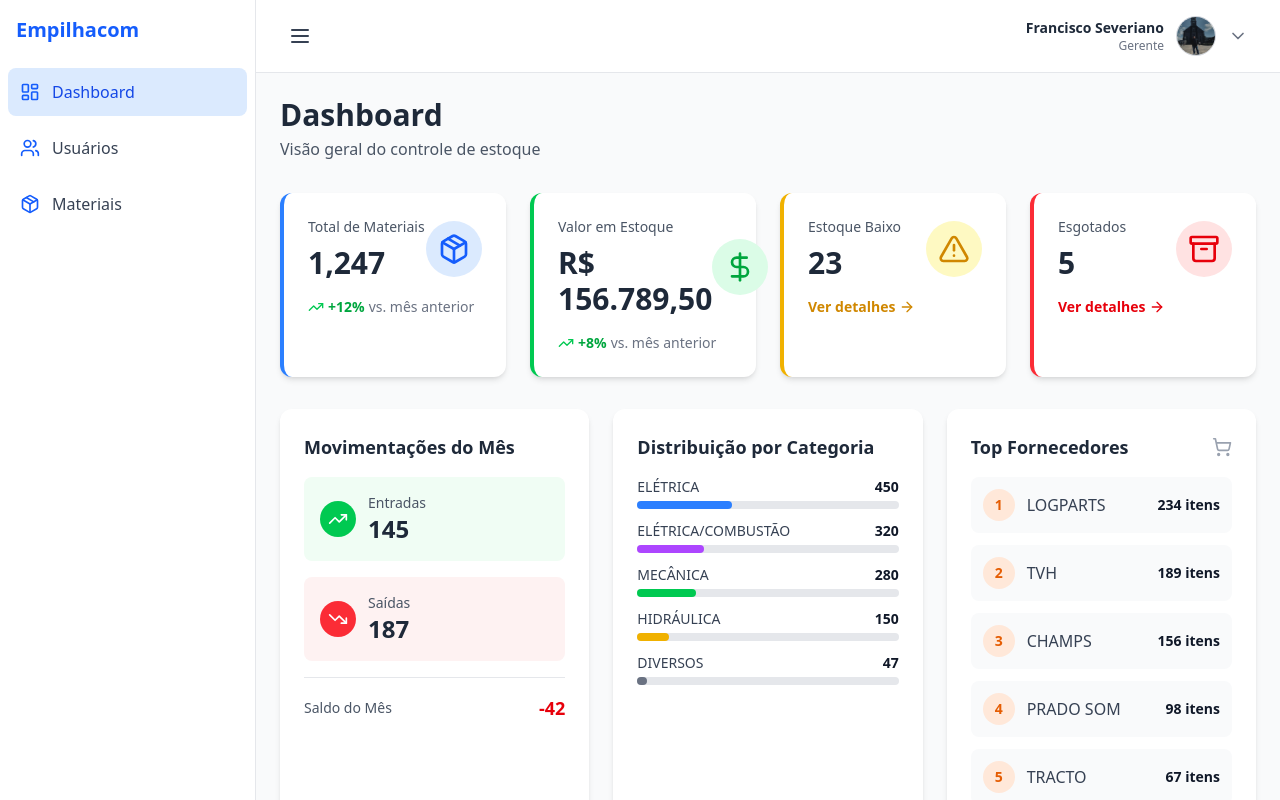
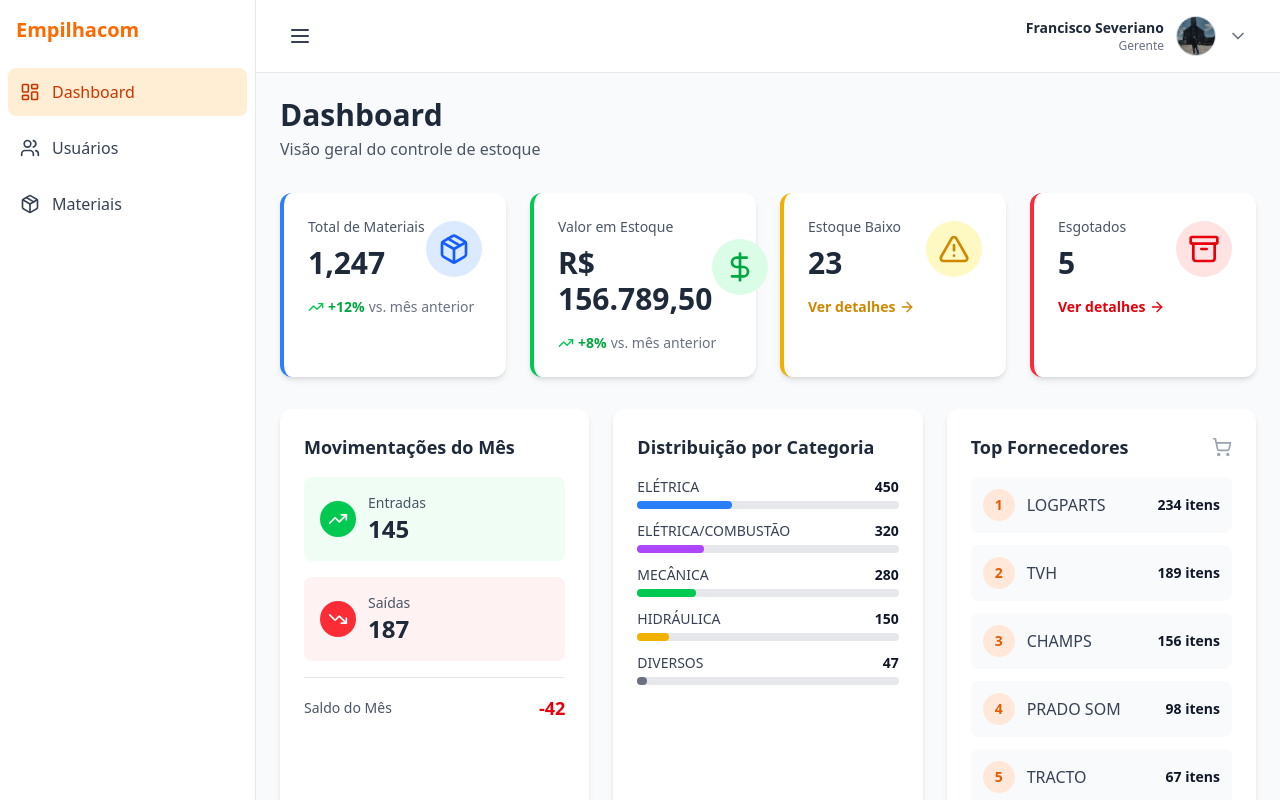
Before and after one commit to francisco328react/SISTEMA-ESTOQUE-FRONTNED, a React (Vite) app: page /home in a window 1280 px wide. Built offline with nearby package versions, Linux system fonts and the light colour scheme.

Commit message:
feat: Atualizando input, sidebar, login e api

```diff
--- a/src/components/Input/Input.tsx
+++ b/src/components/Input/Input.tsx
@@ -31,7 +31,7 @@ export const Input: React.FC<InputProps> = ({
       value={value}
       aria-required
       onChange={onChange}
-      className="w-full p-2 border border-gray-300 rounded focus:outline-none focus:ring-2 focus:ring-blue-500"
+      className="w-full p-2 border border-gray-300 rounded focus:outline-none focus:ring-2 focus:ring-gray-200"
       required={required}
     />
   </div>
--- a/src/components/Sidebar/Sidebar.tsx
+++ b/src/components/Sidebar/Sidebar.tsx
@@ -12,17 +12,17 @@ export function Sidebar({ isOpen }: SidebarProps) {
   const menuItems = [
     {
       name: "Dashboard",
-      icon: <LayoutDashboard className="w-5 h-5 text-blue-600" />,
+      icon: <LayoutDashboard className="w-5 h-5 var(--color-primary)" />,
       path: "/home",
     },
     {
       name: "Usuários",
-      icon: <Users className="w-5 h-5 text-blue-600" />,
+      icon: <Users className="w-5 h-5 var(--color-primary)" />,
       path: "/users",
     },
     {
       name: "Materiais",
-      icon: <Package className="w-5 h-5 text-blue-600" />,
+      icon: <Package className="w-5 h-5 var(--color-primary)" />,
       path: "/materials",
     },
   ];
@@ -36,9 +36,9 @@ export function Sidebar({ isOpen }: SidebarProps) {
       {/* Cabeçalho */}
       <div className="flex items-center justify-between p-4">
         {isOpen ? (
-          <h1 className="text-xl font-bold text-blue-600">Empilhacom</h1>
+          <h1 className="text-xl font-bold text-orange-500">Empilhacom</h1>
         ) : (
-          <h1 className="text-xl font-bold px-2 text-blue-600">E</h1>
+          <h1 className="text-xl font-bold px-2 text-orange-500">E</h1>
         )}
       </div>
 
@@ -51,8 +51,8 @@ export function Sidebar({ isOpen }: SidebarProps) {
                 to={item.path}
                 className={`flex items-center gap-3 p-3 rounded-lg font-medium transition ${
                   location.pathname === item.path
-                    ? "bg-blue-100 text-blue-700"
-                    : "text-gray-700 hover:bg-blue-50"
+                    ? "bg-orange-100 text-orange-700"
+                    : "text-gray-700 hover:bg-orange-50"
                 }`}
               >
                 {item.icon}
--- a/src/pages/Login/Login.tsx
+++ b/src/pages/Login/Login.tsx
@@ -18,7 +18,7 @@ export function Login() {
       const response = await loginUser(username, password);
 
       localStorage.setItem("token", response.token);
-      navigate("/dashboard");
+      navigate("/home");
     } catch (error) {
       console.error(error);
       alert("Credenciais inválidas!");
@@ -43,6 +43,7 @@ export function Login() {
           onChange={(e) => setUserName(e.target.value)}
           required
         />
+
         <Input
           id="password"
           name="password"
@@ -53,6 +54,7 @@ export function Login() {
           onChange={(e) => setPassword(e.target.value)}
           required
         />
+
         <Button
           type="submit"
           text="Entrar"
--- a/src/services/api.ts
+++ b/src/services/api.ts
@@ -1,7 +1,7 @@
 import axios from "axios";
 
 const api = axios.create({
-  baseURL: "http://localhost:4000/", // ← CORRIGIR AQUI
+  baseURL: "http://localhost:3000/", // ← CORRIGIR AQUI
 });
 
 api.interceptors.request.use((config) => {
```
